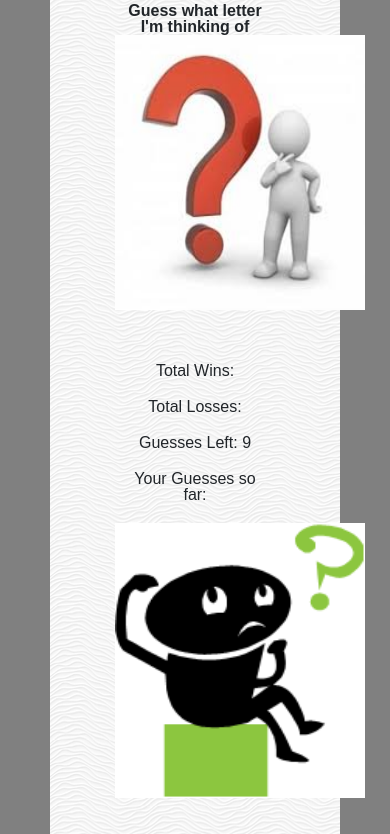
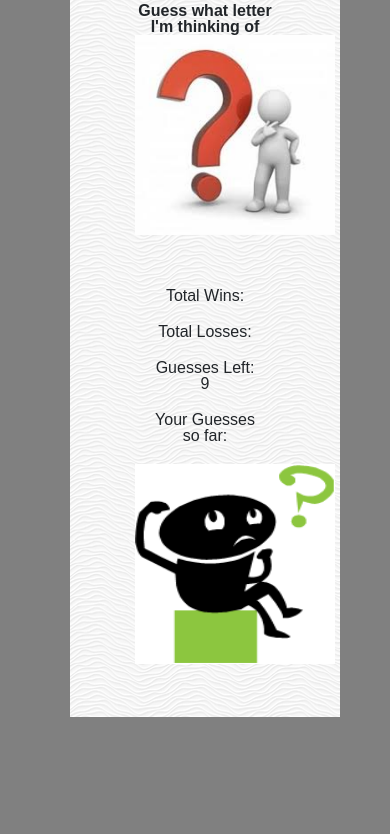
Before and after one commit to orusaish/Psychic-Game, a plain HTML site: page index.html in a window 390 px wide. Shown: the part 227-1061 px from the top of the page. After the commit the page ends 1014 px from the top, so only its background shows below. Drawn offline with nearby package versions, Linux system fonts and the light colour scheme.

Commit message:
added media query

```diff
--- a/assets/css/style.css
+++ b/assets/css/style.css
@@ -34,3 +34,15 @@ header {
   width: 250px;
   height: 275px;
 }
+@media screen and (max-width: 900px) {
+  .gameimage {
+    width: 200px;
+    height: 200px;
+  }
+}
+
+@media only screen and (max-width: 768px) {
+  body {
+    margin-left: 70px;
+  }
+}
```
